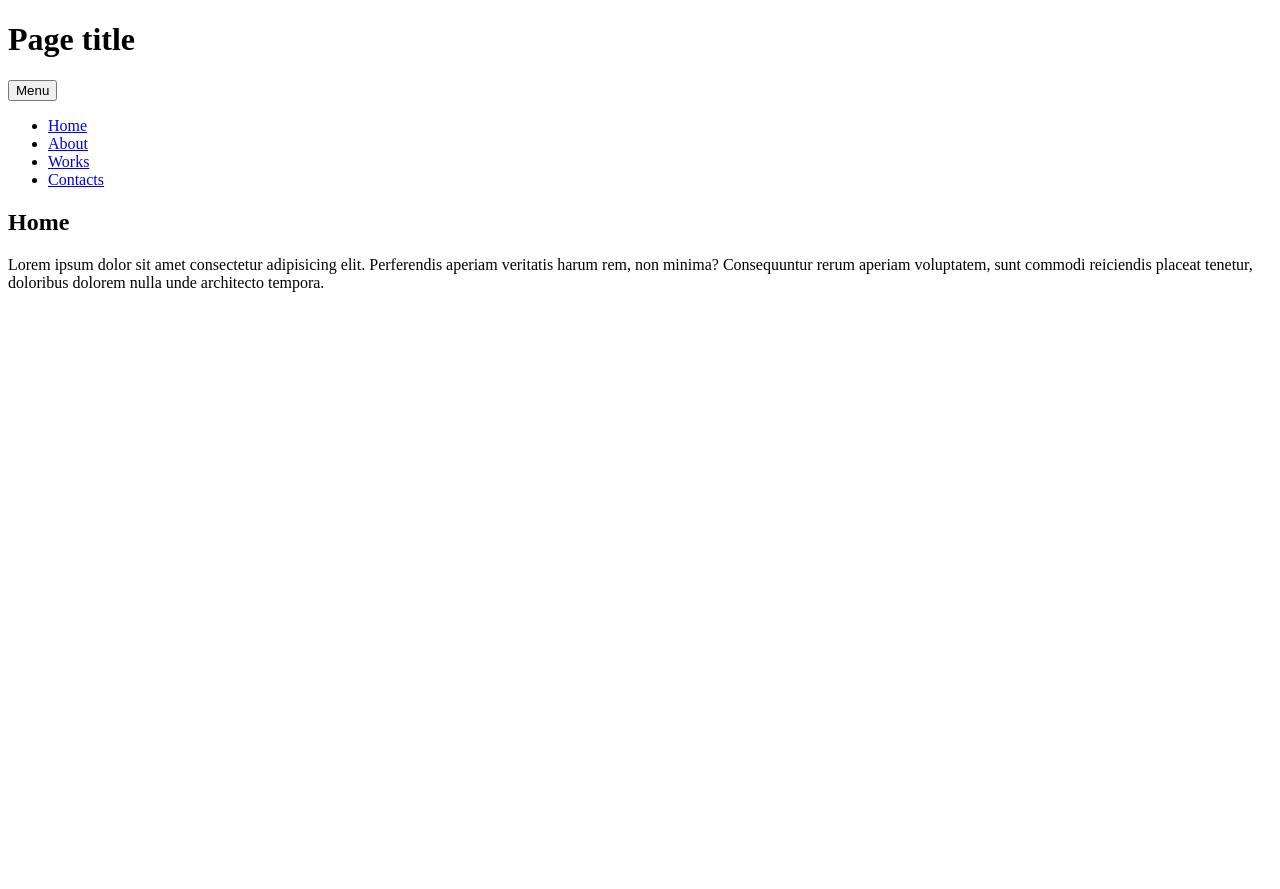
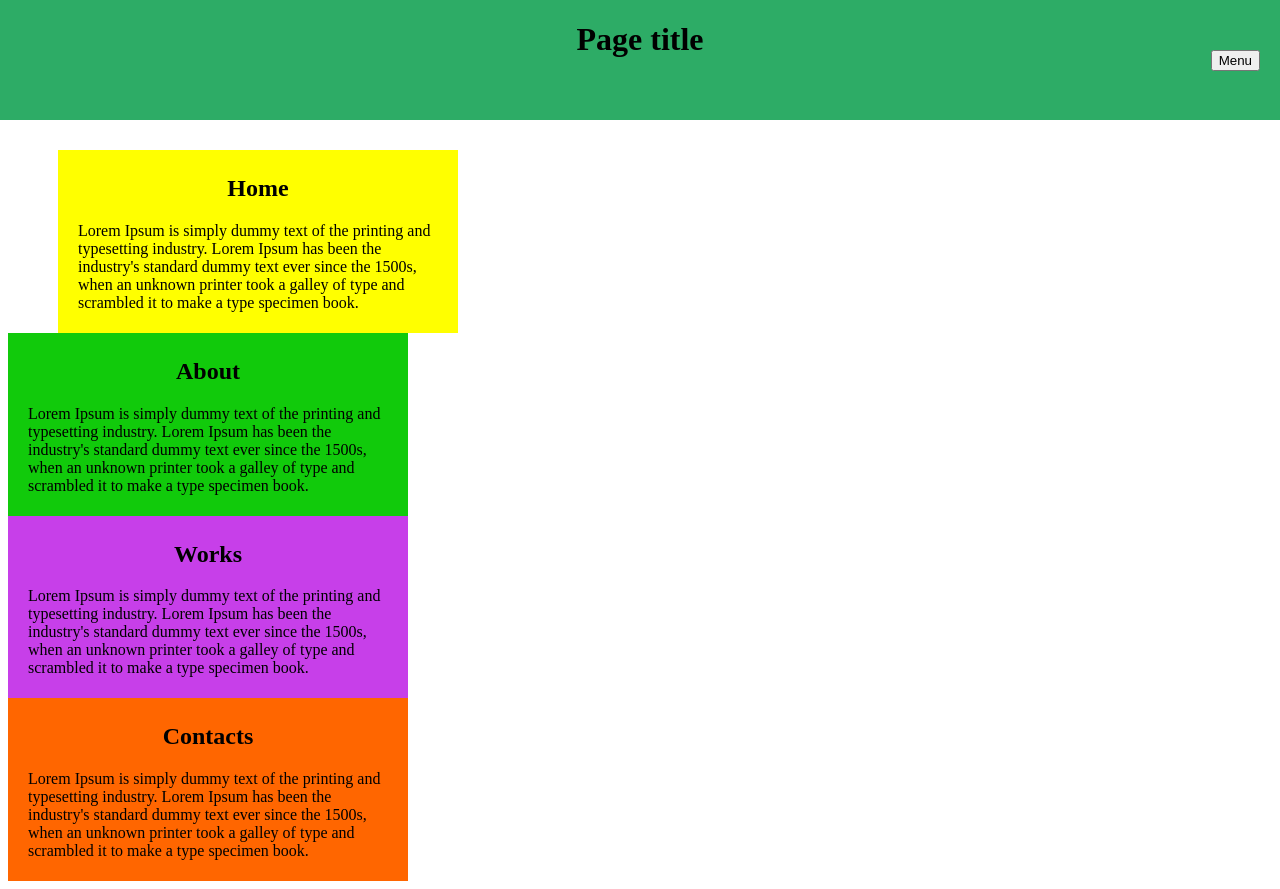
Before and after one commit to AnastasiyaArinenko/hw-7, a plain HTML site: page index.html in a window 1280 px wide. Before the commit the page ends 800 px from the top, so only its background shows below. Drawn offline with Linux system fonts and the light colour scheme.

Commit message:
Add styles to blocks

```diff
--- a/index.css
+++ b/index.css
@@ -0,0 +1,63 @@
+.header {
+  position: fixed;
+  width: 100vw;
+  height: 15vh;
+  background-color: #2dac66;
+  top: 0;
+  left: 0;
+}
+
+.menu {
+  background-color: #d8dbdf;
+  height: 120px;
+  width: 100px;
+}
+.title {
+  text-align: center;
+  position: relative;
+}
+
+.button {
+  position: absolute;
+  top: 50px;
+  right: 20px;
+}
+
+.navigation {
+  list-style-type: none;
+}
+
+.navigation a:hover {
+  color: black;
+  text-align: center;
+}
+
+h2 {
+  text-align: center;
+}
+
+div.home {
+  background-color: #ffff00;
+  width: 360px;
+  margin-top: 150px;
+  margin-left: 50px;
+  padding: 5px 20px;
+}
+
+div.about {
+  background-color: #11ca0b;
+  width: 360px;
+  padding: 5px 20px;
+}
+
+div.works {
+  background-color: #c73fe9;
+  width: 360px;
+  padding: 5px 20px;
+}
+
+div.contacts {
+  background-color: #ff6600;
+  width: 360px;
+  padding: 5px 20px;
+}
--- a/index.html
+++ b/index.html
@@ -10,14 +10,14 @@
   <link rel="stylesheet" href="index.css">
 </head>
 <body>
-  <header>
-    <h1>Page title</h1>
+  <header class="header">
+    <h1 class="title">Page title</h1>
 
-    <button>Menu</button>
+    <button class="button">Menu</button>
 
-    <div>
+    <!-- <div class="menu">
       <nav>
-        <ul>
+        <ul class="navigation">
           <li><a href="#home">Home</a></li>
 
           <li><a href="#about">About</a></li>
@@ -27,14 +27,40 @@
           <li><a href="contacts">Contacts</a></li>
         </ul>
       </nav>
-    </div>
+    </div> -->
   </header>
 
   <main>
-    <div>
+    <div class="home">
       <h2 id="home">Home</h2>
 
-      <p>Lorem ipsum dolor sit amet consectetur adipisicing elit. Perferendis aperiam veritatis harum rem, non minima? Consequuntur rerum aperiam voluptatem, sunt commodi reiciendis placeat tenetur, doloribus dolorem nulla unde architecto tempora.</p>
+      <p>
+        Lorem Ipsum is simply dummy text of the printing and typesetting industry. Lorem Ipsum has been the industry's standard dummy text ever since the 1500s, when an unknown printer took a galley of type and scrambled it to make a type specimen book.
+      </p>
+    </div>
+
+    <div class="about">
+      <h2 id="about">About</h2>
+
+      <p>
+        Lorem Ipsum is simply dummy text of the printing and typesetting industry. Lorem Ipsum has been the industry's standard dummy text ever since the 1500s, when an unknown printer took a galley of type and scrambled it to make a type specimen book.
+      </p>
+    </div>
+
+    <div class="works">
+      <h2 id="works">Works</h2>
+
+      <p>
+        Lorem Ipsum is simply dummy text of the printing and typesetting industry. Lorem Ipsum has been the industry's standard dummy text ever since the 1500s, when an unknown printer took a galley of type and scrambled it to make a type specimen book.
+      </p>
+    </div>
+
+    <div class="contacts">
+      <h2 id="contacts">Contacts</h2>
+
+      <p>
+        Lorem Ipsum is simply dummy text of the printing and typesetting industry. Lorem Ipsum has been the industry's standard dummy text ever since the 1500s, when an unknown printer took a galley of type and scrambled it to make a type specimen book.
+      </p>
     </div>
   </main>
 </body>
```
Also changed, not shown: 1 other file.
